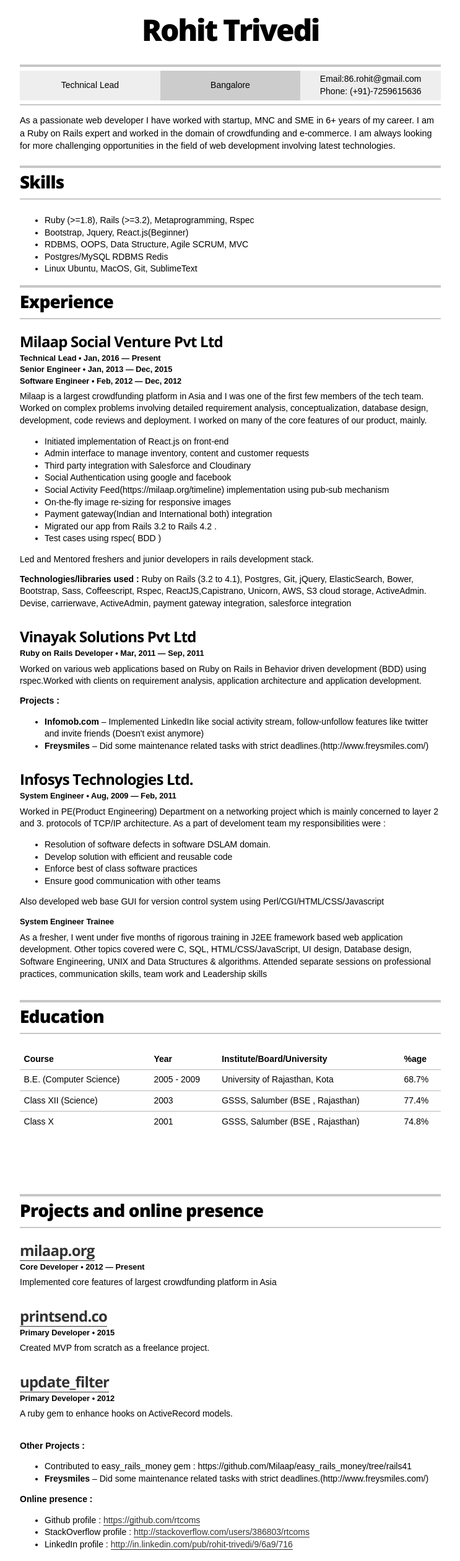
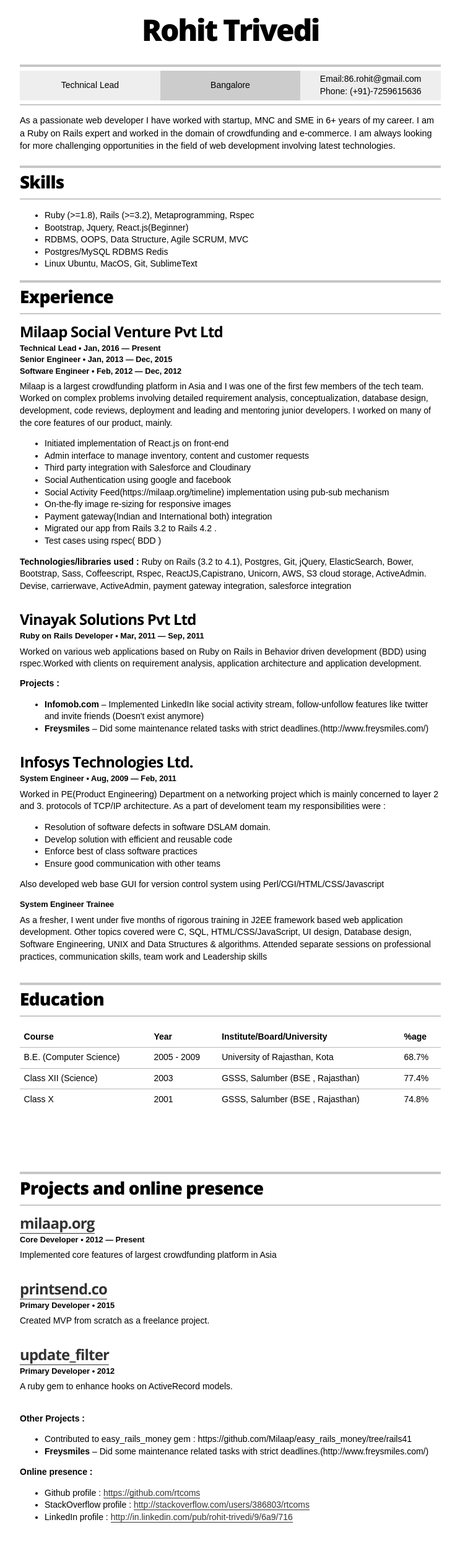
Before and after one commit to rtcoms/rtcoms.github.io, a Jekyll site: the page built from index.html, in a window 1280 px wide. Shown: the whole page at 62% size, without its empty margins (268-1011 px from the left). Built offline with Jekyll 4.4.1, drawn with Linux system fonts in a browser that asks for light colours; after the commit the page ends 2474 px from its top, so only the background shows below that.

Commit message:
margin changes

```diff
--- a/_layouts/resume.html
+++ b/_layouts/resume.html
@@ -107,7 +107,7 @@
           <h5 class="resume-item-details">Technical Lead &bull; Jan, 2016 &mdash; Present</h5>
           <h5 class="resume-item-details">Senior Engineer &bull; Jan, 2013 &mdash; Dec, 2015</h5>
           <h5 class="resume-item-details">Software Engineer &bull; Feb, 2012 &mdash; Dec, 2012</h5>
-          <p class="resume-item-copy">Milaap is a largest crowdfunding platform in Asia and I was one of the first few members of the tech team. Worked on complex problems involving detailed requirement analysis, conceptualization, database design, development, code reviews and deployment. I worked on many of the core features of our product, mainly.</p>
+          <p class="resume-item-copy">Milaap is a largest crowdfunding platform in Asia and I was one of the first few members of the tech team. Worked on complex problems involving detailed requirement analysis, conceptualization, database design, development, code reviews, deployment and leading and mentoring junior developers. I worked on many of the core features of our product, mainly.</p>
           <ul class="resume-item-list">
             <li>Initiated implementation of React.js on front-end</li>
             <li>Admin interface to manage inventory, content and customer requests</li>
@@ -119,7 +119,7 @@
             <li>Migrated our app from Rails 3.2 to Rails 4.2 .</li>
             <li>Test cases using rspec( BDD )</li>
           </ul>
-          <p class="resume-item-copy">Led and Mentored freshers and junior developers in rails development stack.</p>
+          <!-- <p class="resume-item-copy">Led and Mentored freshers and junior developers in rails development stack.</p> -->
 
           <p class="resume-item-copy"><b>Technologies/libraries used :</b> Ruby on Rails (3.2 to 4.1), Postgres, Git, jQuery, ElasticSearch, Bower, Bootstrap, Sass, Coffeescript, Rspec, ReactJS,Capistrano, Unicorn, AWS, S3 cloud storage, ActiveAdmin. Devise, carrierwave, ActiveAdmin, payment gateway integration, salesforce integration</p>
 
--- a/_sass/_resume.scss
+++ b/_sass/_resume.scss
@@ -5,7 +5,7 @@
 
 .section-header {
   @include section_border;
-  margin-bottom: 1.5rem;
+  margin-bottom: 1rem;
 
   h2 {
     @include sans;
```
